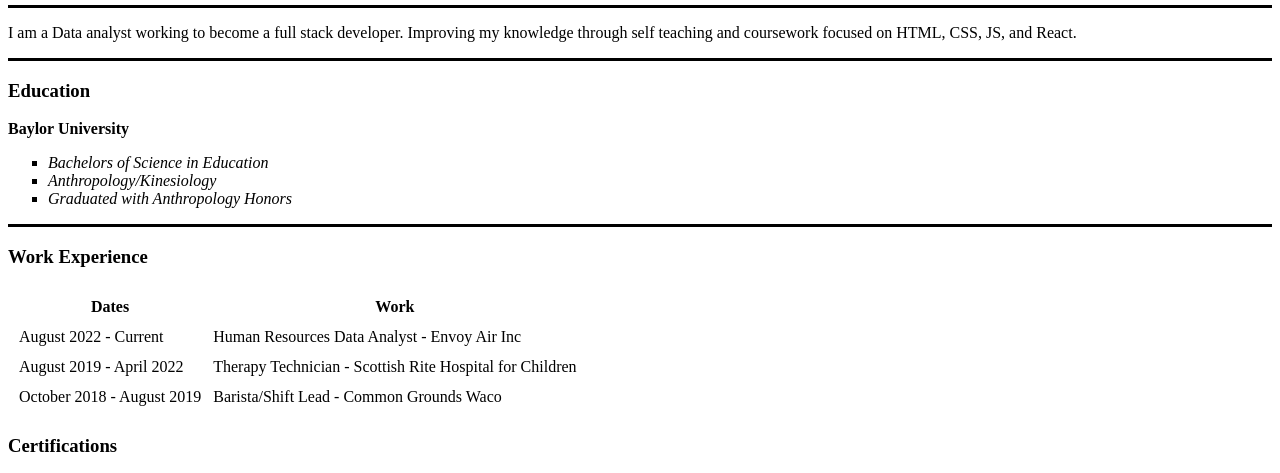
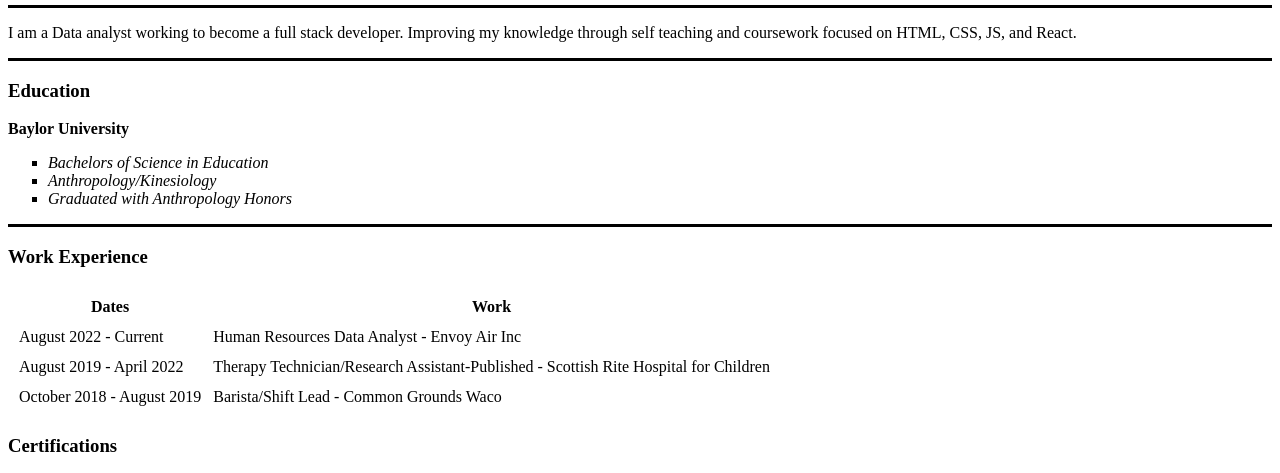
Before and after one commit to matto1994/mycv, a plain HTML site: page index.html in a window 1280 px wide. Shown: the part 305-778 px from the top of the page. Drawn offline with Linux system fonts and the light colour scheme.

Commit message:
Bio updates

```diff
--- a/index.html
+++ b/index.html
@@ -46,7 +46,7 @@
             </tr>
             <tr>
                 <td>August 2019 - April 2022</td>
-                <td>Therapy Technician - Scottish Rite Hospital for Children</td>
+                <td>Therapy Technician/Research Assistant-Published - Scottish Rite Hospital for Children</td>
             </tr>
             <tr>
                 <td>October 2018 - August 2019</td>
```
